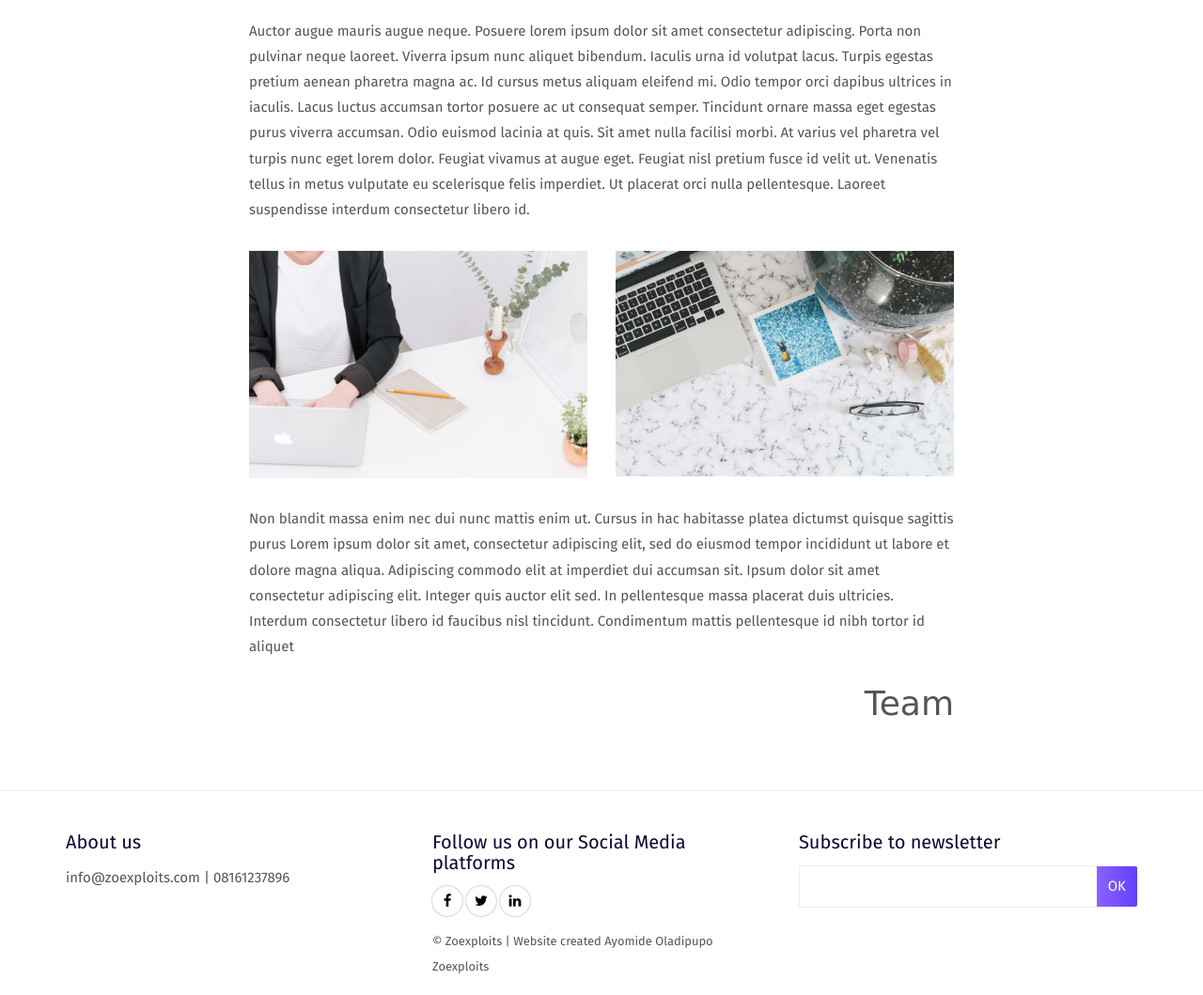
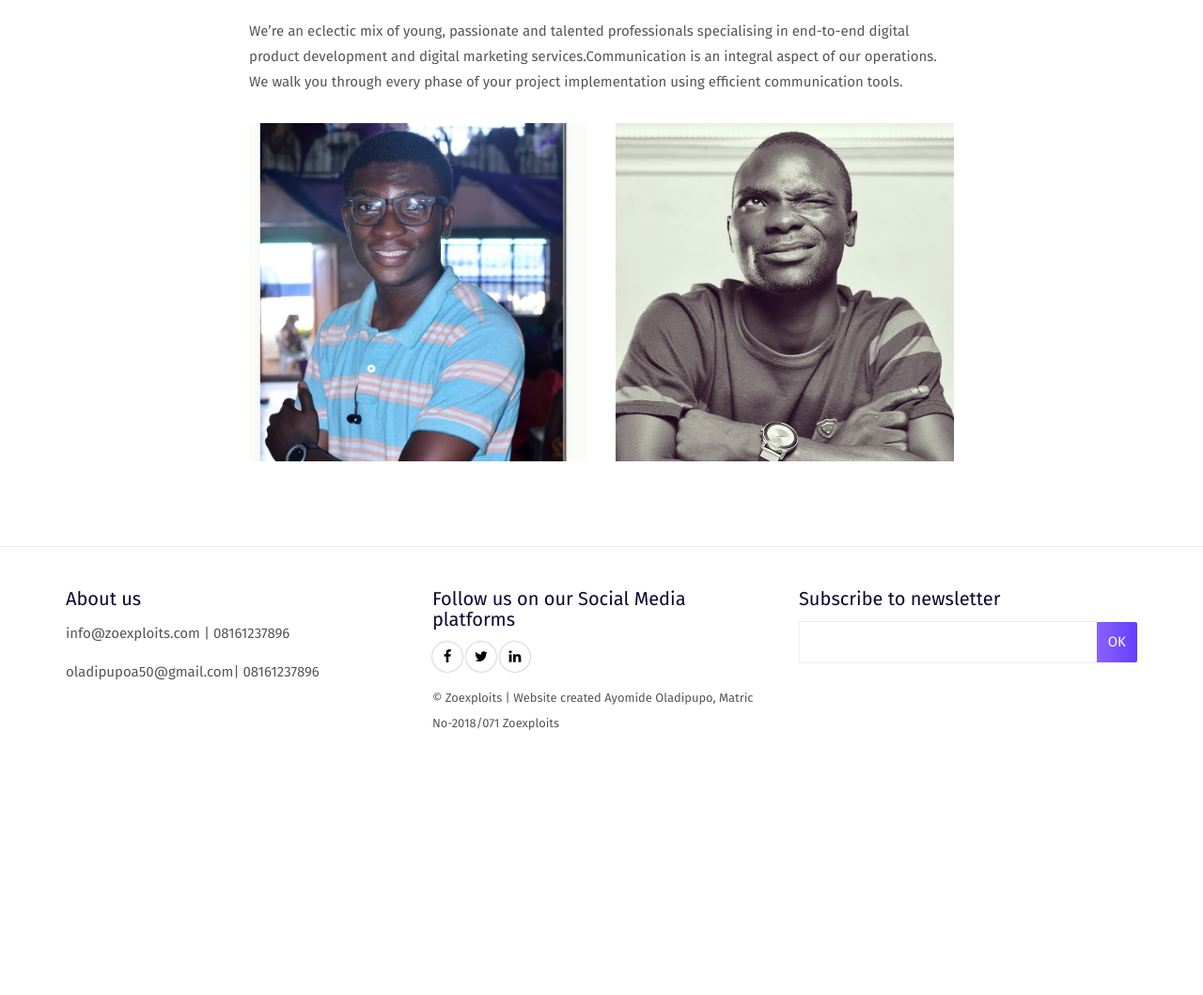
Before and after one commit to Zoexploits/itech, a plain HTML site: page about.html in a window 1280 px wide. Shown: the part 605-1664 px from the top of the page at 94% size. After the commit the page ends 1432 px from the top, so only its background shows below. Drawn offline with Linux system fonts and the light colour scheme; a web font is replaced by a local one.

Commit message:
Second Commit

```diff
--- a/about.html
+++ b/about.html
@@ -17,7 +17,7 @@
 
 
 
-  <title>Title page</title>
+  <title>About page</title>
 
 <link href="./main.a3f694c0.css" rel="stylesheet"></head>
 
@@ -35,7 +35,8 @@
           <span class="icon-bar"></span>
         </button>
         <a class="navbar-brand" href="./index.html" title="">
-          <img src="./assets/images/mashuptemplate.svg"  class="navbar-logo-img" alt="" >
+          <!-- <img src="./assets/images/mashuptemplate.svg"  class="navbar-logo-img" alt="" > -->
+          <h3>Zoexploits</h3>
         </a>
       </div>
 
@@ -79,29 +80,21 @@
                     <div class="text-center">
                     <h1>About Us</h1>
                      </div>
-                        <p class="section-container-spacer">Auctor augue mauris augue neque. Posuere lorem ipsum dolor sit amet consectetur adipiscing. Porta
-                            non pulvinar neque laoreet. Viverra ipsum nunc aliquet bibendum. Iaculis urna id volutpat lacus.
-                            Turpis egestas pretium aenean pharetra magna ac. Id cursus metus aliquam eleifend mi. Odio tempor
-                            orci dapibus ultrices in iaculis. Lacus luctus accumsan tortor posuere ac ut consequat semper.
-                            Tincidunt ornare massa eget egestas purus viverra accumsan. Odio euismod lacinia at quis. Sit
-                            amet nulla facilisi morbi. At varius vel pharetra vel turpis nunc eget lorem dolor. Feugiat vivamus
-                            at augue eget. Feugiat nisl pretium fusce id velit ut. Venenatis tellus in metus vulputate eu
-                            scelerisque felis imperdiet. Ut placerat orci nulla pellentesque. Laoreet suspendisse interdum
-                            consectetur libero id.
+                        <p class="section-container-spacer">We’re an eclectic mix of young, passionate and talented professionals specialising in end-to-end digital product development and digital marketing services.Communication is an integral aspect of our operations. We walk you through every phase of your project implementation using efficient communication tools.
                         </p>
 
                     <div class="row section-container-spacer">
                         <div class="col-md-6">
-                            <img class="img-responsive" src="./assets/images/img-03.jpg">
+                            <img class="img-responsive" src="./assets/images/staff1.jpg">
                         </div>
                         <div class="col-md-6">
-                            <img class="img-responsive" src="./assets/images/img-02.jpg">
+                            <img class="img-responsive" src="./assets/images/staff2.jpg">
                         </div>
                     </div>
 
                </div>
 
-                <div class="col-xs-12 col-md-8 col-md-offset-2">
+                <!-- <div class="col-xs-12 col-md-8 col-md-offset-2">
 
                         <p>
                             Non blandit massa enim nec dui nunc mattis enim ut. Cursus in hac habitasse platea dictumst quisque sagittis
@@ -111,7 +104,7 @@
                             placerat duis ultricies. Interdum consectetur libero id faucibus nisl tincidunt. Condimentum
                             mattis pellentesque id nibh tortor id aliquet</p>
                             <small class="signature pull-right">Team</small>
-                </div>
+                </div> -->
             </div>
 
 
@@ -138,6 +131,8 @@
                 <div class="col-md-4">
                     <h4>About us</h4>
                     <p>info@zoexploits.com | 08161237896</p>
+                    <p>oladipupoa50@gmail.com| 08161237896</p>
+
                 </div>
 
                 <div class="col-md-4">
@@ -153,7 +148,7 @@
                         <i class="fa fa-linkedin" aria-hidden="true"></i>
                       </a>
                     </p>
-                    <p><small>© Zoexploits | Website created Ayomide Oladipupo <a href="https://wa.me/message/KCZUCJ2PJSPZD1" class="link-like-text" title="Create website?">Zoexploits</a><a href="https://wa.me/message/KCZUCJ2PJSPZD1" class="link-like-text" </a></small></p>
+                    <p><small>© Zoexploits | Website created Ayomide Oladipupo, Matric No-2018/071 <a href="https://wa.me/message/KCZUCJ2PJSPZD1" class="link-like-text" title="Create website?">Zoexploits</a><a href="https://wa.me/message/KCZUCJ2PJSPZD1" class="link-like-text" </a></small></p>
                 </div>
 
                 <div class="col-md-4">
```
Also changed, not shown: contact.html (+7 -6 lines), index.html (+6 -3 lines), assets/images/p_bambo.png (added), assets/images/staff1.jpg (added), assets/images/staff2.jpg (added).
